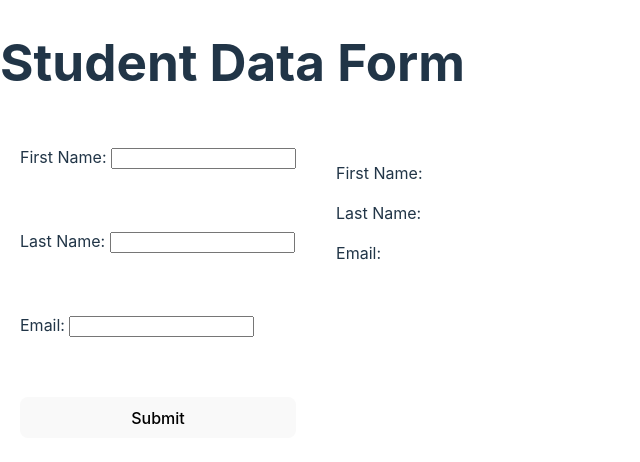
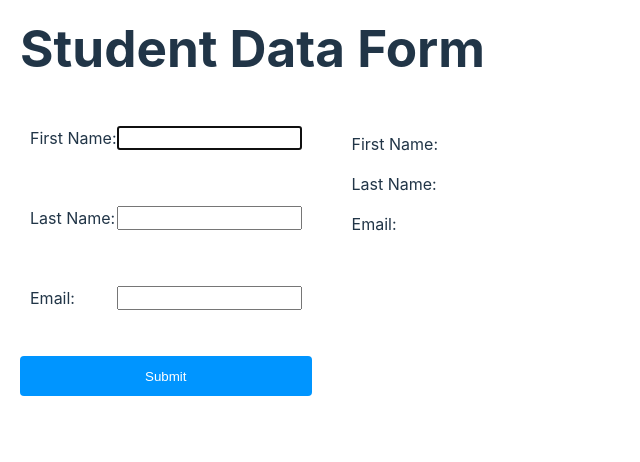
Before and after one commit to AK47-AK47/RQ1, a React (Vite) app: page / in a window 1280 px wide. Shown: the top 462 px of the page, without its empty margins (0-640 px from the left). Built offline with nearby package versions, Linux system fonts and the light colour scheme.

Commit message:
put some css to make it look nice

```diff
--- a/src/StudentForm.css
+++ b/src/StudentForm.css
@@ -1,8 +1,51 @@
 .form{
-    display: flex;
-    flex-direction: column;
-  }
+  display: flex;
+  flex-direction: column;
+}
 
-  .error{
-    padding:30px 0 30px 0;
-  }
+.form-row {
+  margin: 10px;
+  display: flex;
+}
+
+.form-row > label {
+  flex-grow: 1;
+  flex-basis: 0;
+}
+
+.form-row > input {
+  flex-grow: 1;
+  flex-basis: 0;
+}
+
+.error{
+  color:red;
+  font-size: 14px;
+  height: 16px;
+  text-align: right;
+  margin-right: 10px;
+  padding-bottom: 20px;
+}
+
+button {
+  background-color: #0095ff;
+  border-radius: 4px;
+  border-style: none;
+  color: white;
+  padding: 10px;
+  height: 40px;
+}
+
+button:hover,
+button:focus {
+  background-color: #07c;
+}
+
+button:focus {
+  box-shadow: 0 0 0 4px #0095ff26;
+}
+
+button:active {
+  background-color: #0064bd;
+  box-shadow: none;
+}
--- a/src/StudentForm.jsx
+++ b/src/StudentForm.jsx
@@ -2,12 +2,6 @@ import './StudentForm.css';
 import { useState } from 'react';
 
 export default function StudentForm(props) {
-    const initialValues = {
-        firstnameError: "",
-        lastnameError: "",
-        emailError: "",
-    };
-
     const [errors, setErrors] = useState({
         firstnameError: false,
         lastnameError: false,
@@ -58,21 +52,28 @@ export default function StudentForm(props) {
 
     return (
         <form className="form" onSubmit={submitForm}>
-            <div className="form-item">
+            <div className="form-row">
                 <label htmlFor="firstname">First Name: </label>
-                <input id="firstname" value={props.formData.onSubmit ? "" : props.formData.firstname} onChange={handleOnChange} />
+                <input id="firstname" value={props.formData.onSubmit ? "" : props.formData.firstname} onChange={handleOnChange} autoFocus/>
             </div>
-            <span className="error">{errors.firstnameError ? "This Field is required!" : ""}</span>
-            <div className="form-item">
+            <div className="error">
+                <span>{errors.firstnameError ? "This Field is required!" : ""}</span>
+            </div>
+            <div className="form-row">
                 <label htmlFor="lastname">Last Name: </label>
                 <input id="lastname" value={props.formData.onSubmit ? "" : props.formData.lastname} onChange={handleOnChange} />
             </div>
-            <span className="error">{errors.lastnameError ? "This Field is required!" : ""}</span>
-            <div className="form-item">
+            <div className="error">
+                <span>{errors.lastnameError ? "This Field is required!" : ""}</span>
+            </div>
+
+            <div className="form-row">
                 <label htmlFor="email">Email: </label>
                 <input id="email" value={props.formData.onSubmit ? "" : props.formData.email} onChange={handleOnChange} />
             </div>
-            <span className="error">{errors.emailError ? "This Field is required! Fill in a proper email": ""}</span>
+            <div className="error">
+            <span>{errors.emailError ? "This Field is required! Fill in a proper email" : ""}</span>
+            </div>
             <button type="submit" >Submit</button>
         </form>
     );
--- a/src/index.css
+++ b/src/index.css
@@ -32,26 +32,9 @@ body {
 h1 {
   font-size: 3.2em;
   line-height: 1.1;
+  margin: 20px;
 }
 
-button {
-  border-radius: 8px;
-  border: 1px solid transparent;
-  padding: 0.6em 1.2em;
-  font-size: 1em;
-  font-weight: 500;
-  font-family: inherit;
-  background-color: #1a1a1a;
-  cursor: pointer;
-  transition: border-color 0.25s;
-}
-button:hover {
-  border-color: #646cff;
-}
-button:focus,
-button:focus-visible {
-  outline: 4px auto -webkit-focus-ring-color;
-}
 
 @media (prefers-color-scheme: light) {
   :root {
@@ -61,7 +44,4 @@ button:focus-visible {
   a:hover {
     color: #747bff;
   }
-  button {
-    background-color: #f9f9f9;
-  }
 }
```
